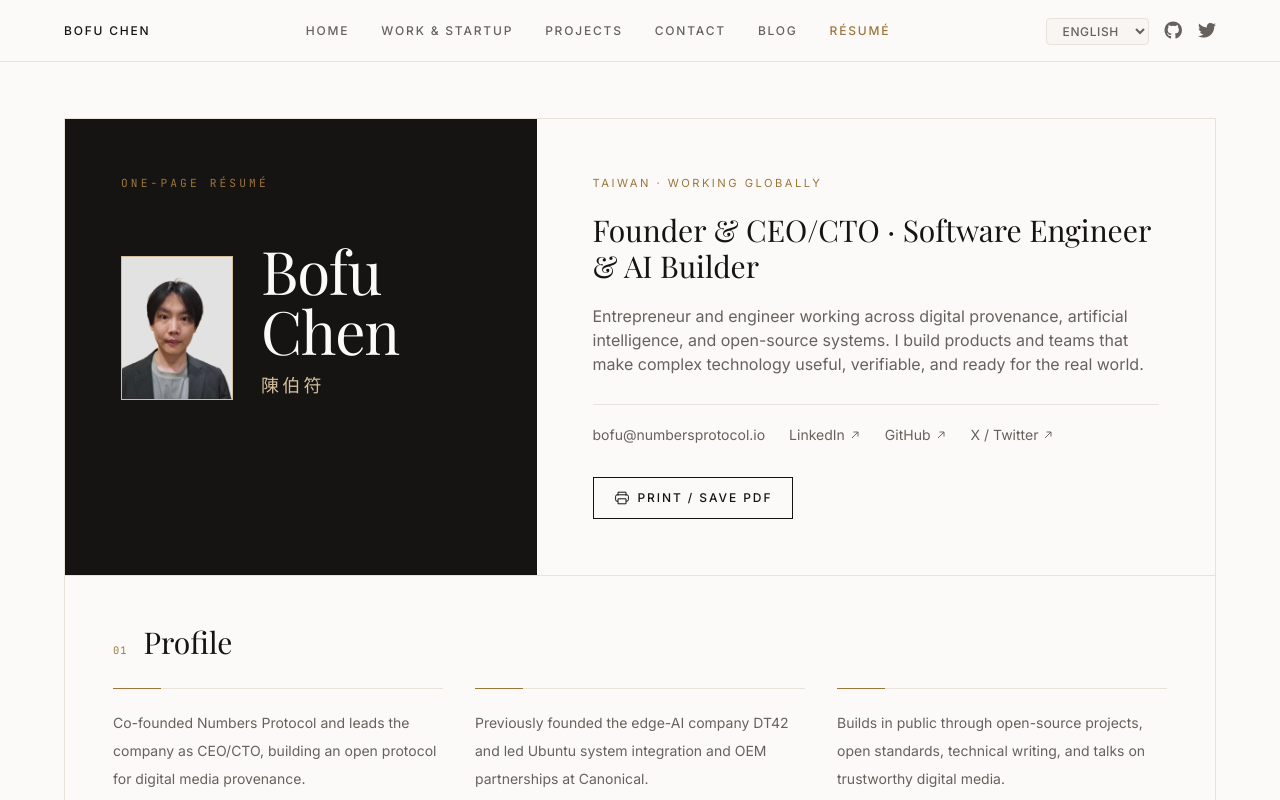
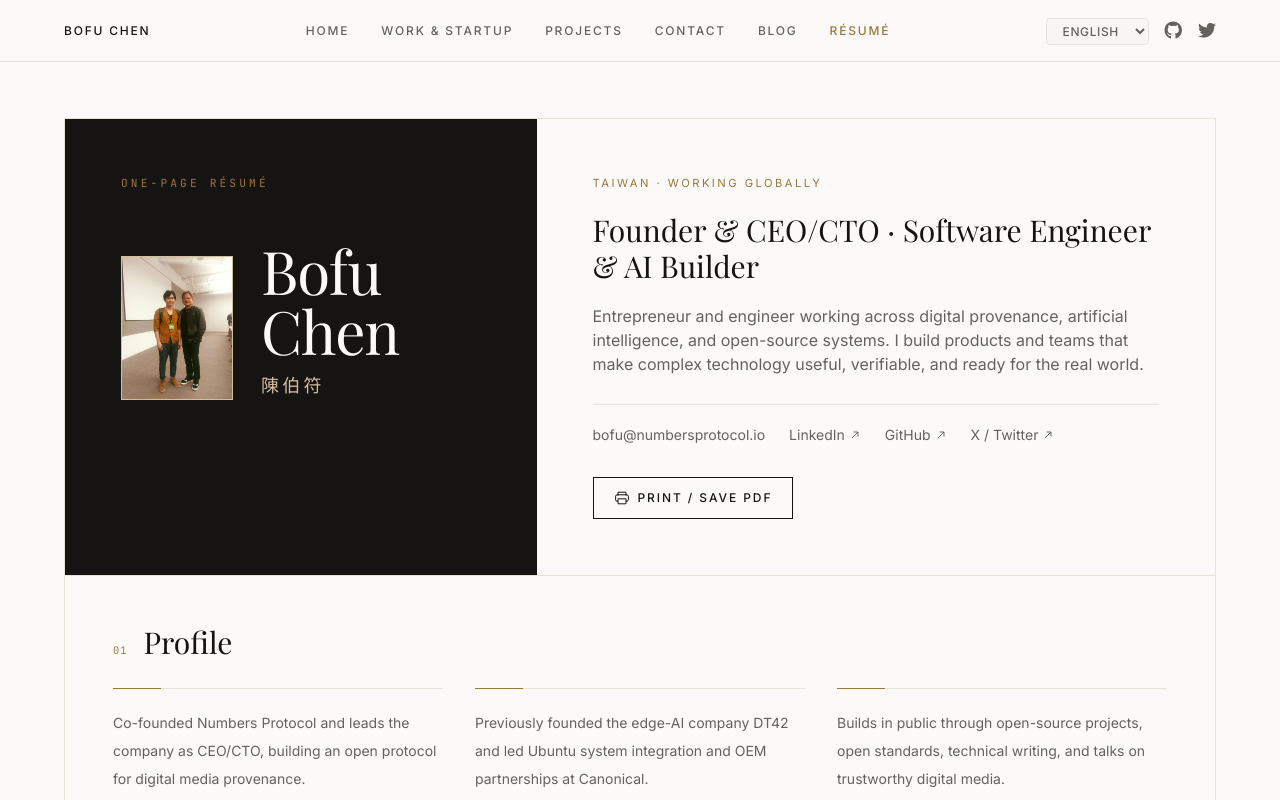
Before and after one commit to bafu/bafu.github.io, a React (Vite) app: page /resume in a window 1280 px wide. Shown: the top 800 px of the page. Built offline with nearby package versions, Linux system fonts and the light colour scheme; a small style sheet from the web is missing.

Commit message:
style: replace resume portrait with NVIDIA HQ photo
by Bofu Chen & Omni

```diff
--- a/src/pages/ResumePage.tsx
+++ b/src/pages/ResumePage.tsx
@@ -45,7 +45,7 @@
         name: 'Bofu Chen',
         alternateName: '陳伯符',
         jobTitle: 'Founder & CEO/CTO',
-        image: `${SITE_URL}/assets/profile-pic.png`,
+        image: `${SITE_URL}/assets/bofu-nvidia-hq-2017-1.jpg`,
         worksFor: {
           '@type': 'Organization',
           name: 'Numbers Protocol',
@@ -87,8 +87,8 @@
             <p className="kicker text-beige">{copy.eyebrow}</p>
             <div className="mt-8 flex items-end gap-5 sm:mt-12 sm:gap-7">
               <img
-                src="/assets/profile-pic.png"
-                alt="Bofu Chen"
+                src="/assets/bofu-nvidia-hq-2017-1.jpg"
+                alt="Bofu Chen with Jensen Huang at NVIDIA HQ, 2017"
                 className="resume-portrait"
               />
               <div>
--- a/src/styles/global.css
+++ b/src/styles/global.css
@@ -298,7 +298,7 @@
 
 .resume-portrait {
   @apply h-28 w-24 flex-none border border-beige object-cover sm:h-36 sm:w-28;
-  object-position: center 22%;
+  object-position: center 18%;
 }
 
 .resume-intro {
```
Also changed, not shown: .omni/db577e68-untitled/memory.md, 1 other file (tests, documents, lock files or other folders).
